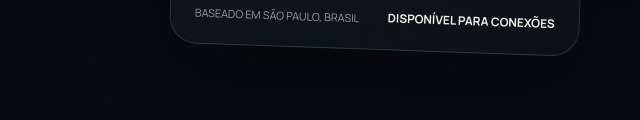
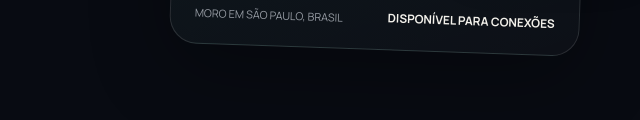
Before and after one commit to KauahsSantos/About-Me, a website: page home/index.html in a window 1280 px wide. Shown: the part 697-817 px from the top of the page, 625-1265 px from the left. Drawn offline with Linux system fonts and the light colour scheme.

Commit message:
Update location description in index.html

```diff
--- a/home/index.html
+++ b/home/index.html
@@ -80,7 +80,7 @@
                         <img src="assets/kaua.jpg" alt="Kauã Santos" width="640" height="640">
                     </div>
                     <div class="portrait-caption">
-                        <span>Baseado em São Paulo, Brasil</span>
+                        <span>Moro em São Paulo, Brasil</span>
                         <strong>Disponível para conexões</strong>
                     </div>
                 </div>
```
